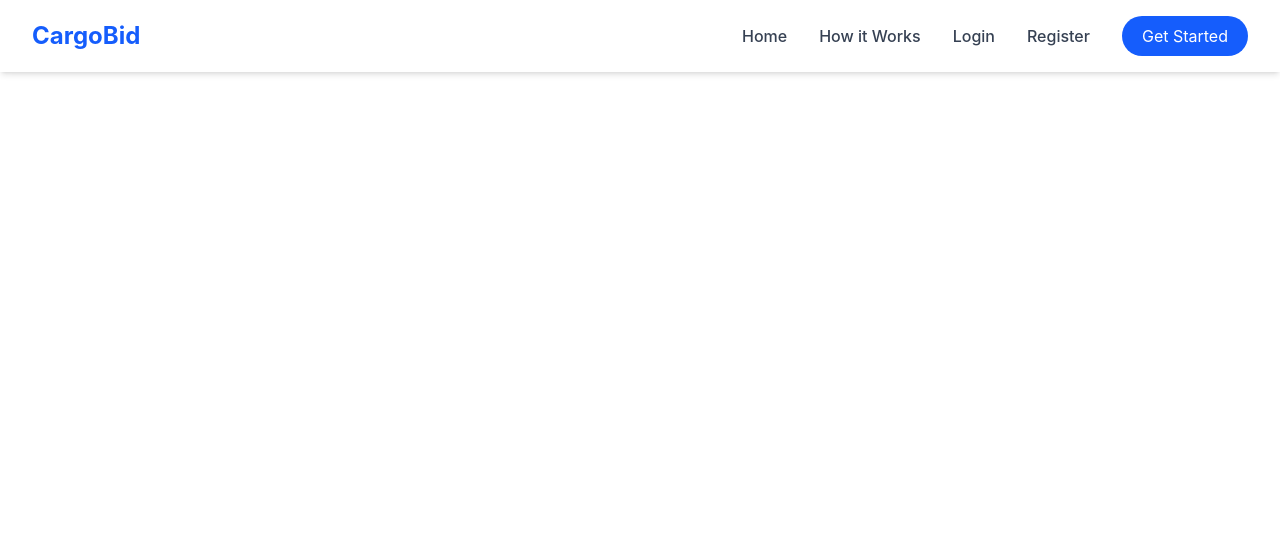
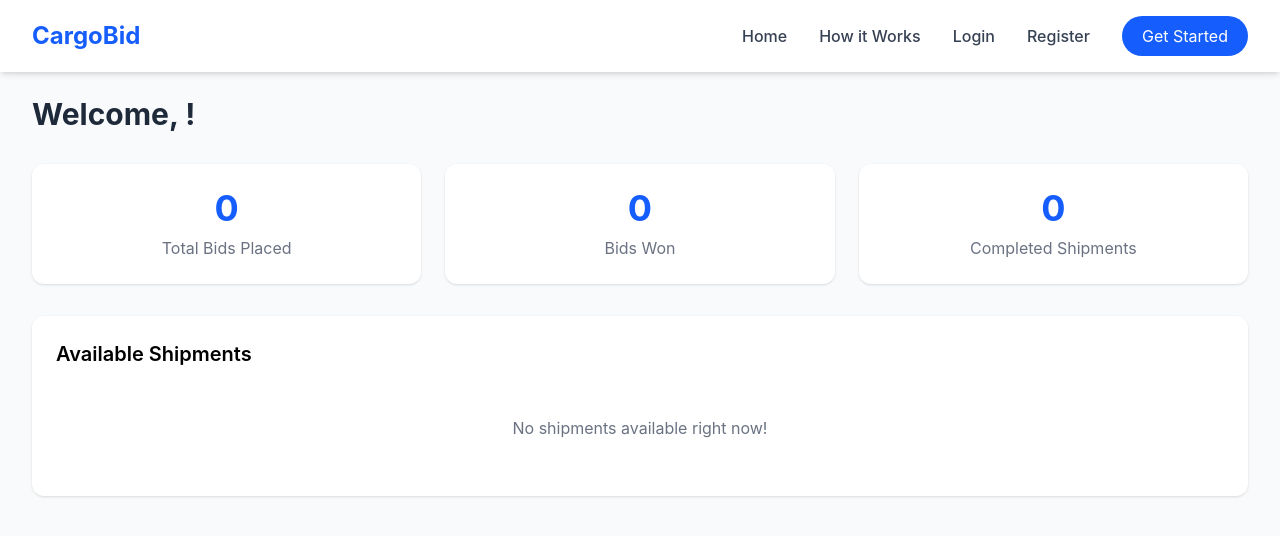
Before and after one commit to abhishekprajapativns/CargoBid, a React (Vite) app: page /transporter/dashboard in a window 1280 px wide. Shown: the top 536 px of the page. Built offline with nearby package versions, Linux system fonts and the light colour scheme.

Commit message:
transporter dashboard complete

```diff
--- a/src/App.jsx
+++ b/src/App.jsx
@@ -1,6 +1,7 @@
-import { BrowserRouter, Routes, Route } from "react-router-dom";
+import { BrowserRouter, Routes, Route, Router } from "react-router-dom";
 import { AuthProvider } from "./context/AuthContext";
 import ShipperDashboard from "./pages/ShipperDashboard";
+import TransporterDashboard from "./pages/TransporterDashboard";
 import Navbar from "./components/Shared/Navbar";
 import Home from "./pages/Home";
 import Register from "./pages/Register";
@@ -17,6 +18,10 @@ function App() {
             <Route path="/register" element={<Register />} />
             <Route path="/login" element={<Login />} />
             <Route path="/shipper/dashboard" element={<ShipperDashboard />} />
+            <Route
+              path="/transporter/dashboard"
+              element={<TransporterDashboard />}
+            />
           </Routes>
         </div>
       </BrowserRouter>
--- /dev/null
+++ b/src/pages/TransporterDashboard.jsx
@@ -0,0 +1,42 @@
+import { useAuth } from "../context/AuthContext";
+
+function TransporterDashboard() {
+  const { user } = useAuth();
+
+  return (
+    <div className="min-h-screen bg-gray-50 pt-24 px-8">
+      {/* Header */}
+      <div className="flex justify-between items-center mb-8">
+        <h1 className="text-3xl font-bold text-gray-800">
+          Welcome, {user?.firstName}!
+        </h1>
+      </div>
+
+      {/* Stats Cards */}
+      <div className="grid grid-cols-3 gap-6 mb-8">
+        <div className="bg-white p-6 rounded-xl shadow text-center">
+          <p className="text-4xl font-bold text-blue-600">0</p>
+          <p className="text-gray-500 mt-2">Total Bids Placed</p>
+        </div>
+        <div className="bg-white p-6 rounded-xl shadow text-center">
+          <p className="text-4xl font-bold text-blue-600">0</p>
+          <p className="text-gray-500 mt-2">Bids Won</p>
+        </div>
+        <div className="bg-white p-6 rounded-xl shadow text-center">
+          <p className="text-4xl font-bold text-blue-600">0</p>
+          <p className="text-gray-500 mt-2">Completed Shipments</p>
+        </div>
+      </div>
+
+      {/* Available Shipments */}
+      <div className="bg-white p-6 rounded-xl shadow">
+        <h2 className="text-xl font-semibold mb-4">Available Shipments</h2>
+        <p className="text-gray-500 text-center py-8">
+          No shipments available right now!
+        </p>
+      </div>
+    </div>
+  );
+}
+
+export default TransporterDashboard;
```
